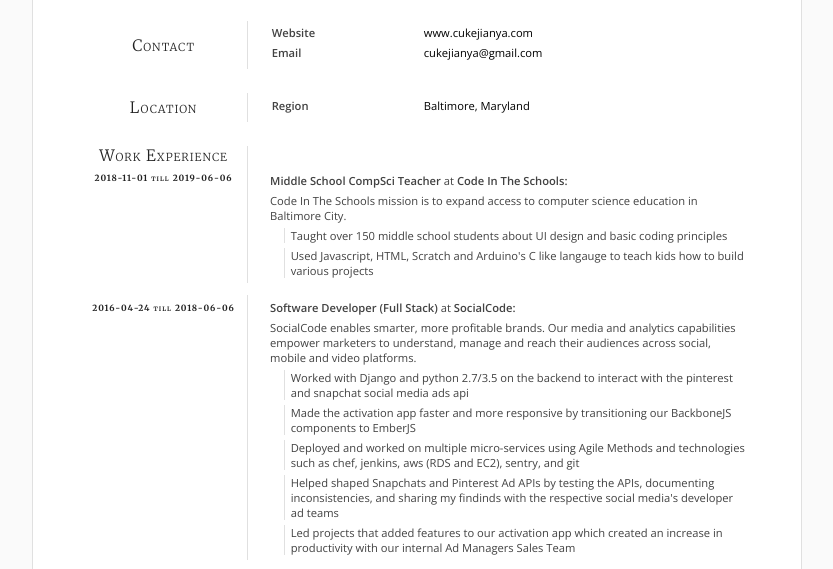
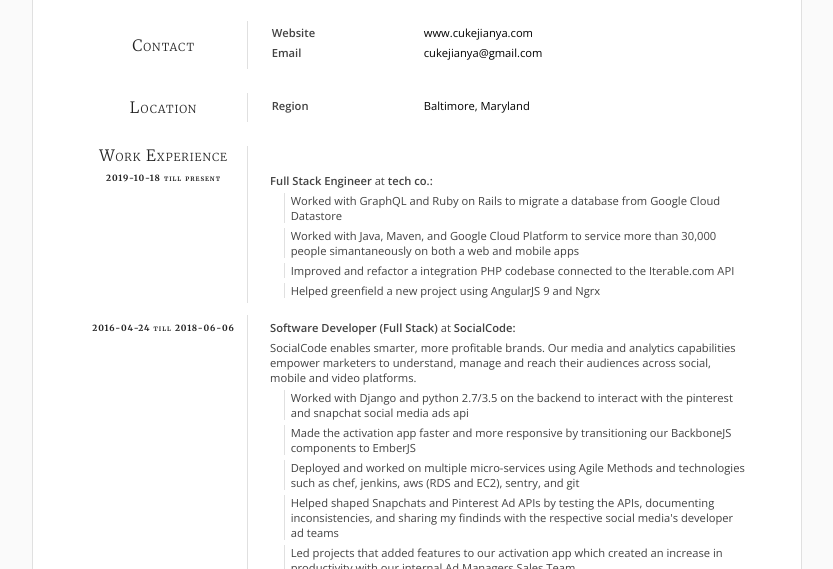
Before and after one commit to cukejianya/resume, a website: page public/index.html in a window 1280 px wide. Shown: the part 168-737 px from the top of the page, without its empty margins (223-1056 px from the left). Drawn offline with nearby package versions, Linux system fonts and the light colour scheme.

Commit message:
Update resume

```diff
--- a/public/index.html
+++ b/public/index.html
@@ -505,16 +505,17 @@
                   <div class="row">
                     <div class="content-cat big-text">
                         Work  Experience
-                          <p>2018-11-01 till 2019-06-06</p>
+                          <p>2019-10-18 till present</p>
                     </div>
                     <div class="content-text work-listing education-listing">
                           <p style="margin-top:2.4em;">
-                            <strong>Middle School CompSci Teacher</strong>
-                            at <strong>Code In The Schools:</strong>
+                            <strong>Full Stack Engineer</strong>
+                            at <strong>tech co.:</strong>
                         </p>
-                        <p>Code In The Schools mission is to expand access to computer science education in Baltimore City.</p>
-                          <p class="highlight">Taught over 150 middle school students about UI design and basic coding principles</p>
-                          <p class="highlight">Used Javascript, HTML, Scratch and Arduino&#x27;s C like langauge to teach kids how to build various projects</p>
+                          <p class="highlight">Worked with GraphQL and Ruby on Rails to migrate a database from Google Cloud Datastore</p>
+                          <p class="highlight">Worked with Java, Maven, and Google Cloud Platform to service more than 30,000 people simantaneously on both a web and mobile apps</p>
+                          <p class="highlight">Improved and refactor a integration PHP codebase connected to the Iterable.com API</p>
+                          <p class="highlight">Helped greenfield a new project using AngularJS 9 and Ngrx</p>
                     </div>
                   </div>
                 </section>
```
